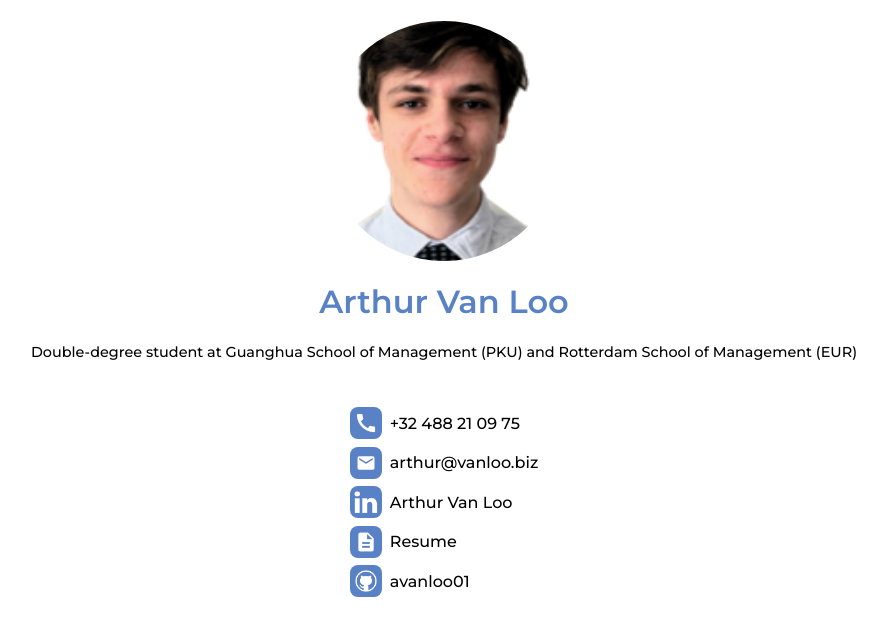
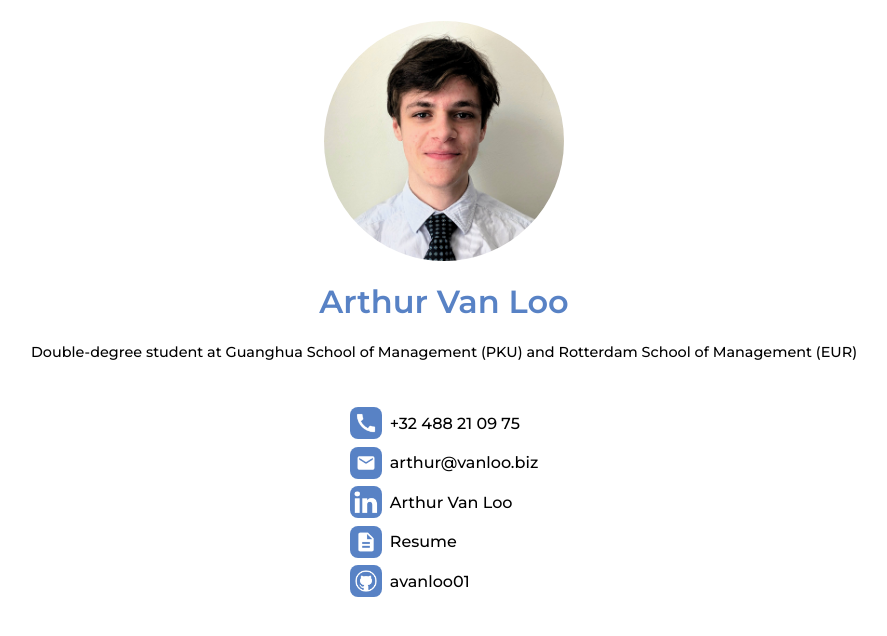
Before and after one commit to avanloo01/businessCard, an Angular app: page / in a window 1280 px wide. Shown: the top 636 px of the page, without its empty margins (196-1083 px from the left). Built offline with nearby package versions, Linux system fonts and the light colour scheme.

Commit message:
Update home.component.scss

```diff
--- a/src/app/Components/home/home.component.scss
+++ b/src/app/Components/home/home.component.scss
@@ -33,7 +33,7 @@
     border-radius: 50%;
     width: 240px;
     height: 240px;
-    background-image: url(../../../assets/Profile.png);
+    background-image: url(../../../assets/Profile.jpg);
     background-repeat: no-repeat;
     background-size: cover;
     margin-top: 1%;
```
